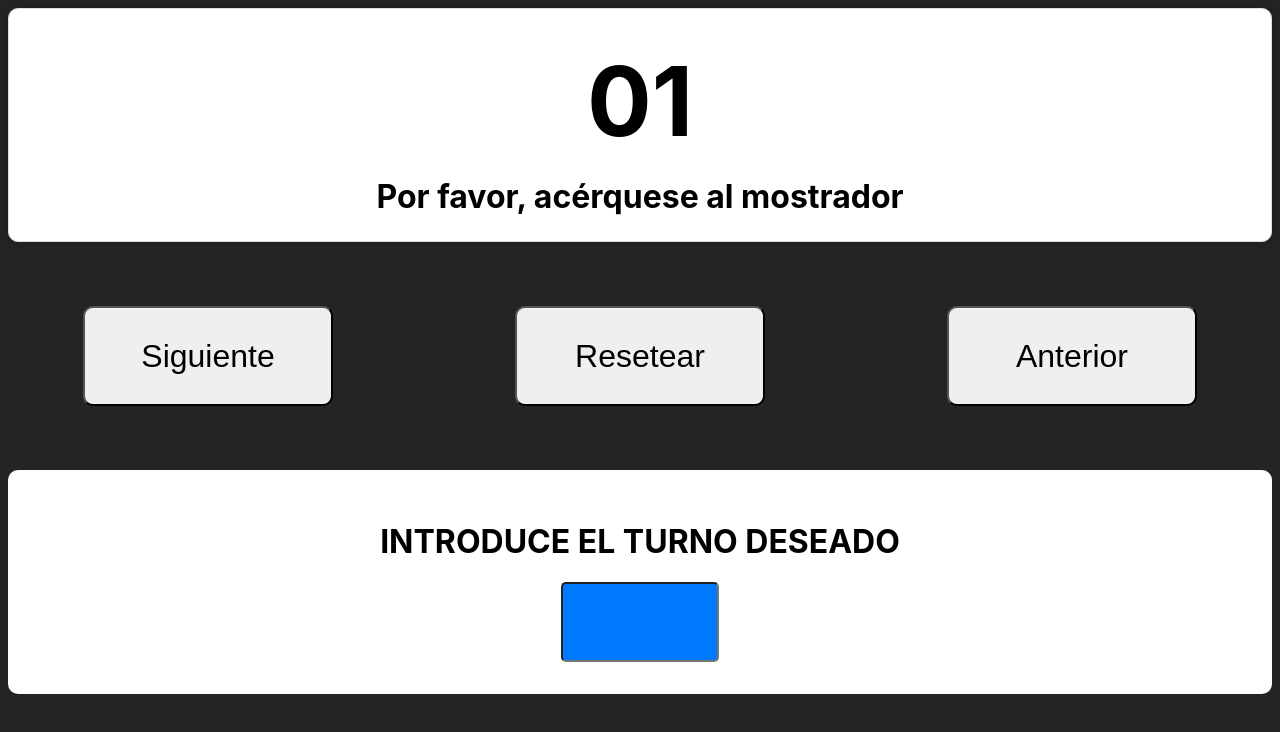
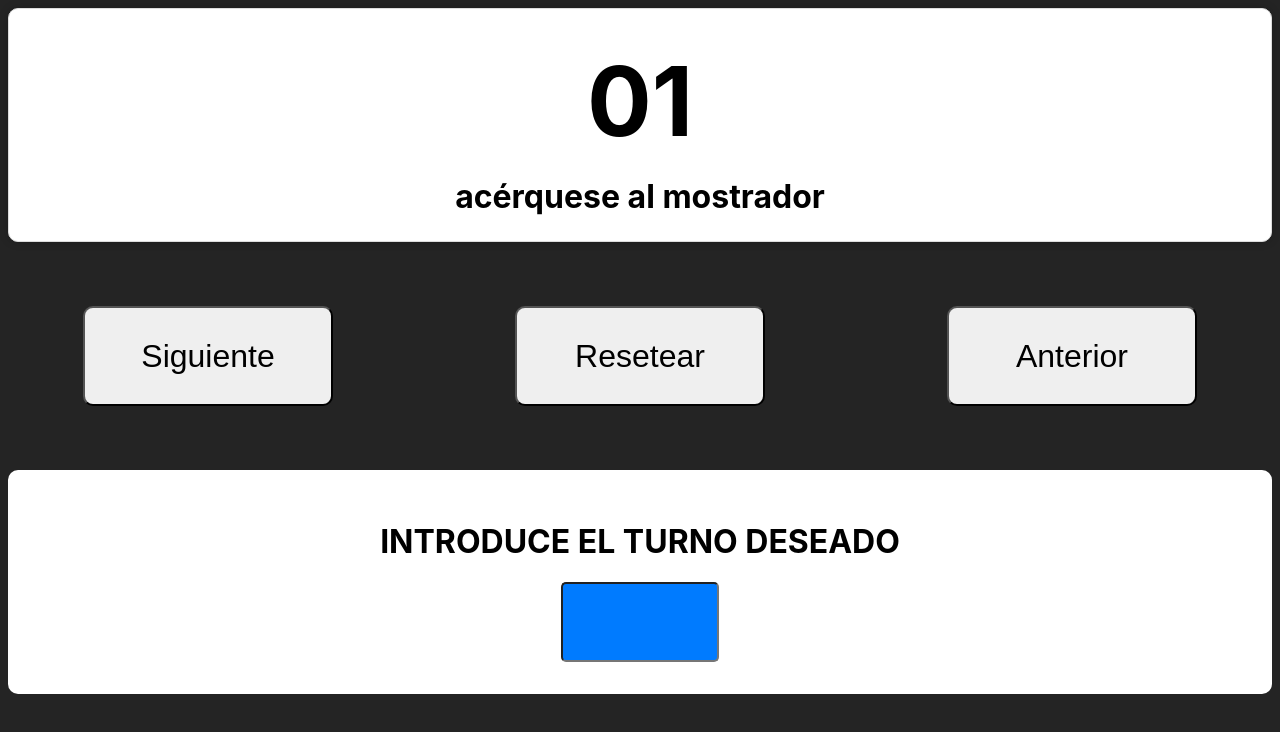
Before and after one commit to adriandcoding/Funciones, a website built with Vite: page index.html in a window 1280 px wide. Built offline with nearby package versions, Linux system fonts and the light colour scheme.

Commit message:
cambiar texto html

```diff
--- a/index.html
+++ b/index.html
@@ -10,7 +10,7 @@
   <body>
     <div class="turno-display">
       <h1 class="numero-turno">01</h1>
-      <p class="texto-turno">Por favor, acérquese al mostrador</p>
+      <p class="texto-turno"> acérquese al mostrador</p>
     </div>
     <nav class="botones">
       <div class="turnosiguiente">
```
